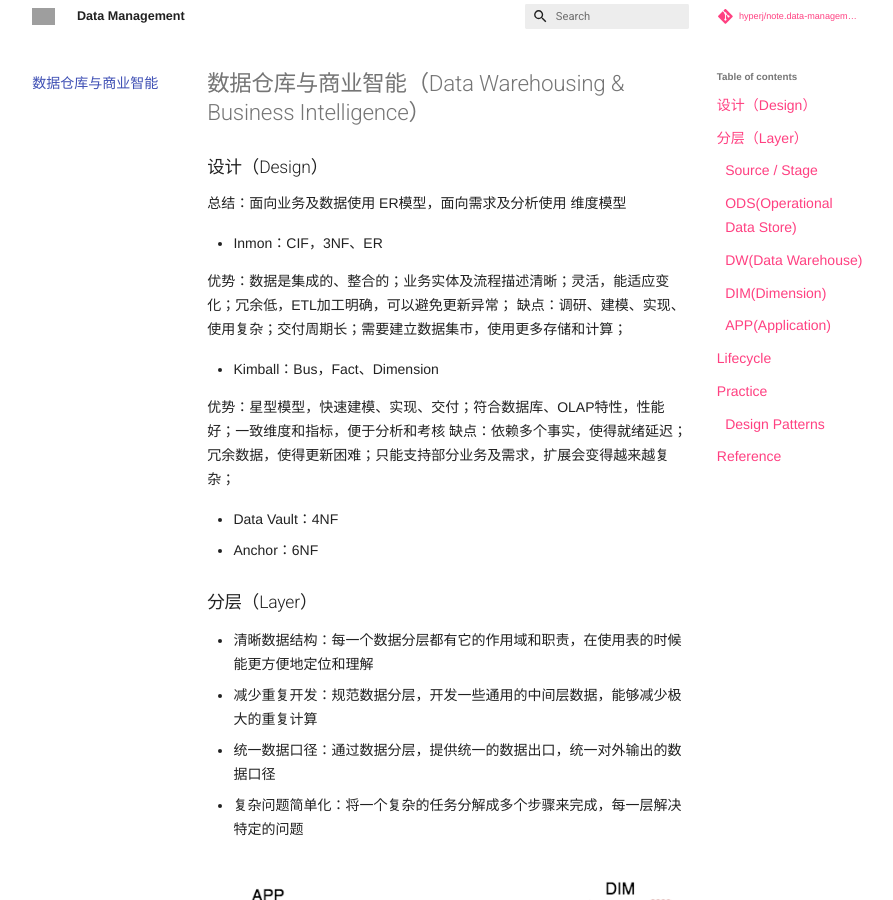
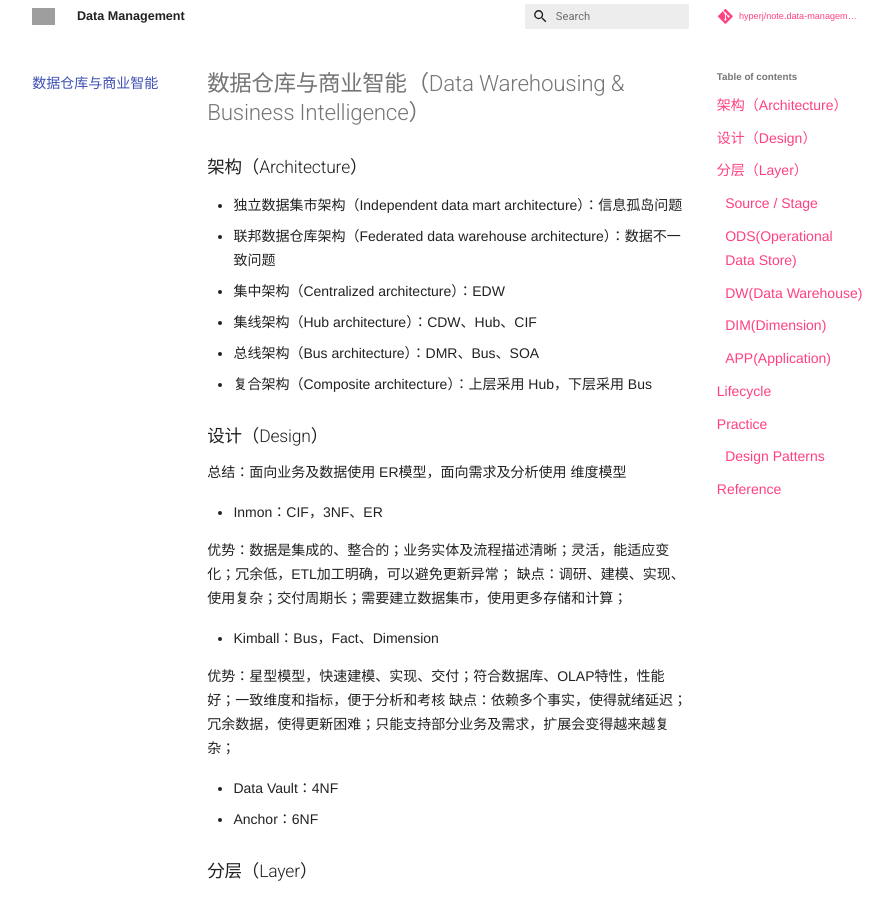
Before and after one commit to hyperj/note.data-management, an MkDocs documentation site: the page built from docs/data-warehousing-and-business-intelligence.md, in a window 1280 px wide and 900 px high. Shown: the whole window, without its empty margins (192-1085 px from the left). Built offline with MkDocs 1.6.1 and Material for MkDocs 9.7.7, drawn with Linux system fonts in a browser that asks for light colours; nearby versions of some CDN libraries; library files that are not in the unit come from our copies; comment, search, counter and statistics services are not loaded; grey boxes are pictures that could not be loaded.

Commit message:
dw & bi: architecture

```diff
--- a/docs/data-warehousing-and-business-intelligence.md
+++ b/docs/data-warehousing-and-business-intelligence.md
@@ -1,4 +1,13 @@
 # 数据仓库与商业智能（Data Warehousing & Business Intelligence）
+
+## 架构（Architecture）
+
+- 独立数据集市架构（Independent data mart architecture）：信息孤岛问题
+- 联邦数据仓库架构（Federated data warehouse architecture）：数据不一致问题
+- 集中架构（Centralized architecture）：EDW
+- 集线架构（Hub architecture）：CDW、Hub、CIF
+- 总线架构（Bus architecture）：DMR、Bus、SOA
+- 复合架构（Composite architecture）：上层采用 Hub，下层采用 Bus
 
 ## 设计（Design）
 
@@ -82,4 +91,5 @@
 
 - [The book of data warehouse](https://github.com/dantezhao/data-warehouse)
 - [数据仓库（张子良）](https://www.cnblogs.com/hadoopdev/category/651905.html)
+- [谈谈数据仓库架构的发展和分类](https://groups.google.com/forum/#!topic/ttnn/na-Fmm8QHNI/discussion)
 - [Kimball DW/BI Lifecycle Methodology](https://www.kimballgroup.com/data-warehouse-business-intelligence-resources/kimball-techniques/dw-bi-lifecycle-method/)
```
